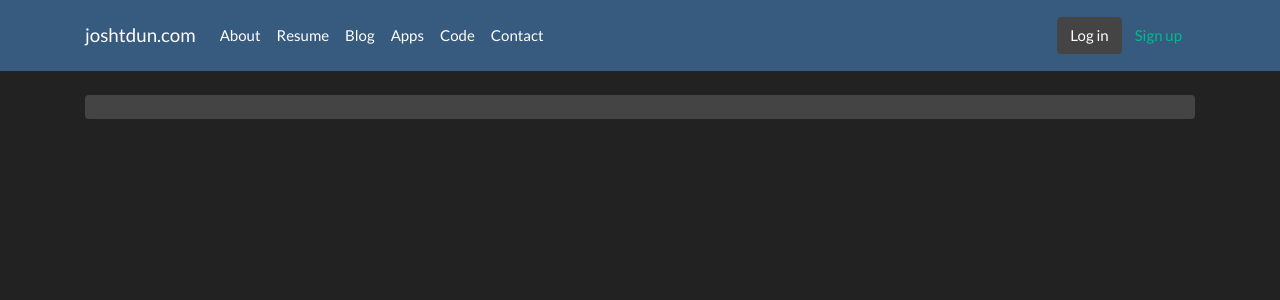
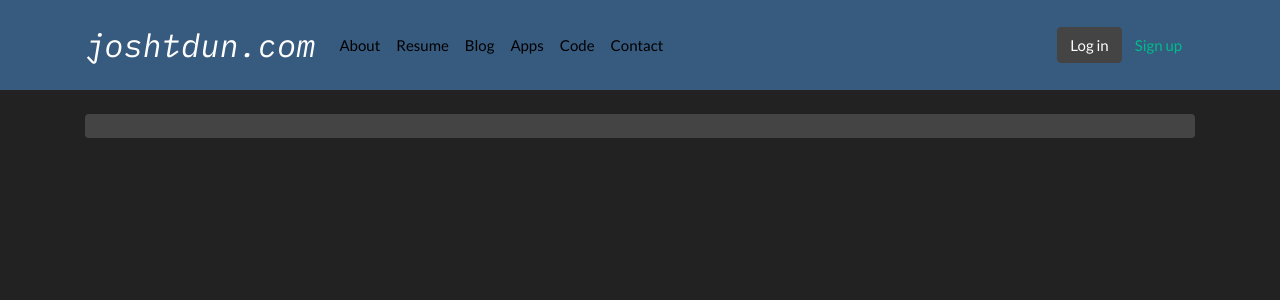
Before and after one commit to joshtdun/joshtdun.com, a Django app: page / in a window 1280 px wide. Shown: the top 300 px of the page. Run offline with Django 3.2, Linux system fonts and the light colour scheme; some libraries are stand-ins or nearby versions.

Commit message:
updated nav-bar font styles

```diff
--- a/static/css/app.css
+++ b/static/css/app.css
@@ -1,3 +1,8 @@
 .navbar-brand {
-    font-family: font-family: 'Titillium Web', sans-serif;
+   font-family: 'IBM Plex Mono', monospace;
+   font-size: xx-large;
 }
+
+.navbar-dark .navbar-nav .nav-link {
+    color: black;
+}
--- a/templates/base.html
+++ b/templates/base.html
@@ -4,7 +4,7 @@
     <meta charset="utf-8">
     <title>{% block title %}joshtdun.com{% endblock %}</title>
     <meta name="viewport" content="width=device-width, initial-scale=1, shrink-to-fit=no">
-    <link href="https://fonts.googleapis.com/css?family=Titillium+Web" rel="stylesheet">
+    <link href="https://fonts.googleapis.com/css?family=IBM+Plex+Mono:400i" rel="stylesheet">
     <link rel="stylesheet" href="{% static 'css/bootstrap.min.css' %}">
     <link rel="stylesheet" href="{% static 'css/app.css' %}">
     {% block stylesheet %}{% endblock %}
```
